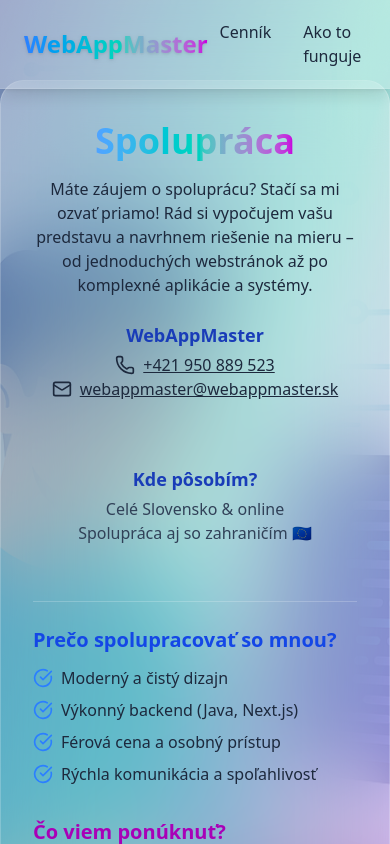
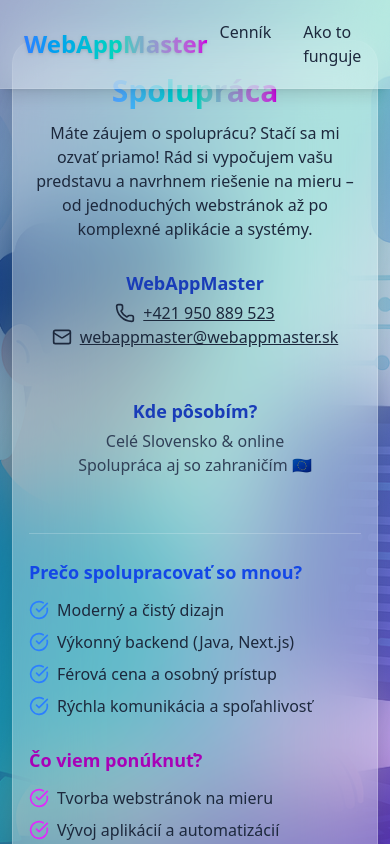
Before and after one commit to BantVegas/webappmaster, a Next.js app: page /spolupraca in a window 390 px wide. Shown: the top 844 px of the page. Built offline with nearby package versions, Linux system fonts and the light colour scheme.

Commit message:
oprava drobností, vizuál, texty, úprava blokov

```diff
--- a/src/app/ako-to-funguje/page.tsx
+++ b/src/app/ako-to-funguje/page.tsx
@@ -40,39 +40,41 @@
         backgroundRepeat: "no-repeat",
       }}
     >
+      {/* Overlay for readability */}
       <div className="absolute inset-0 bg-gradient-to-br from-blue-900/60 via-teal-500/40 to-purple-600/50 backdrop-blur-2xl z-0" />
+
       <motion.section
-        className="w-full flex flex-col items-center justify-center min-h-screen py-16 md:py-20 z-10 relative"
+        className="w-full flex flex-col items-center justify-center min-h-screen py-12 md:py-20 z-10 relative"
         initial={{ opacity: 0, y: 40 }}
         animate={{ opacity: 1, y: 0 }}
         transition={{ duration: 1.2, ease: "easeOut" }}
       >
         <motion.div
-          className="bg-white/30 backdrop-blur-2xl border border-white/20 shadow-2xl rounded-3xl px-4 md:px-8 py-8 md:py-10 max-w-md md:max-w-2xl w-full flex flex-col items-center"
+          className="bg-white/30 backdrop-blur-2xl border border-white/20 shadow-2xl rounded-3xl px-3 sm:px-4 md:px-8 py-7 sm:py-8 md:py-10 max-w-full sm:max-w-md md:max-w-2xl w-full flex flex-col items-center"
           initial={{ opacity: 0, scale: 0.97 }}
           animate={{ opacity: 1, scale: 1 }}
           transition={{ duration: 1, delay: 0.5 }}
         >
-          <h1 className="text-3xl md:text-5xl font-bold text-center mb-5 bg-clip-text text-transparent bg-gradient-to-r from-blue-400 via-teal-400 to-fuchsia-600">
+          <h1 className="text-2xl sm:text-3xl md:text-5xl font-bold text-center mb-4 md:mb-5 bg-clip-text text-transparent bg-gradient-to-r from-blue-400 via-teal-400 to-fuchsia-600">
             Ako to funguje
           </h1>
-          <p className="text-base md:text-lg text-slate-800 mb-6 text-center">
+          <p className="text-sm sm:text-base md:text-lg text-slate-800 mb-4 md:mb-6 text-center">
             Férový a prehľadný postup od zadania až po spustenie a podporu.
           </p>
-          <ol className="space-y-5 md:space-y-8 w-full max-w-xl px-1">
+          <ol className="space-y-4 sm:space-y-5 md:space-y-8 w-full max-w-xl px-0 sm:px-1">
             {steps.map((step, idx) => (
               <motion.li
                 key={step.title}
-                className="flex items-start gap-4 md:gap-6 bg-white/60 backdrop-blur-lg rounded-2xl shadow p-4 md:p-6 border border-white/30"
+                className="flex items-start gap-3 sm:gap-4 md:gap-6 bg-white/60 backdrop-blur-lg rounded-2xl shadow p-3 sm:p-4 md:p-6 border border-white/30"
                 initial={{ opacity: 0, y: 40 }}
                 whileInView={{ opacity: 1, y: 0 }}
                 viewport={{ once: true }}
                 transition={{ duration: 0.5, delay: 0.15 * idx }}
               >
-                <span className="text-2xl md:text-4xl">{step.icon}</span>
+                <span className="text-xl sm:text-2xl md:text-4xl">{step.icon}</span>
                 <div>
-                  <div className="font-bold text-blue-700 mb-1 text-base md:text-lg">{step.title}</div>
-                  <div className="text-slate-800 text-sm md:text-base">{step.desc}</div>
+                  <div className="font-bold text-blue-700 mb-1 text-base sm:text-lg">{step.title}</div>
+                  <div className="text-slate-800 text-sm sm:text-base">{step.desc}</div>
                 </div>
               </motion.li>
             ))}
--- a/src/app/spolupraca/page.tsx
+++ b/src/app/spolupraca/page.tsx
@@ -15,24 +15,25 @@
     >
       <div className="absolute inset-0 bg-gradient-to-br from-blue-900/60 via-teal-500/40 to-purple-600/50 backdrop-blur-2xl z-0" />
       <motion.section
-        className="w-full flex flex-col items-center justify-center min-h-screen py-20 z-10 relative"
+        className="w-full flex flex-col items-center justify-center min-h-screen py-10 md:py-20 z-10 relative px-3"
         initial={{ opacity: 0, y: 40 }}
         animate={{ opacity: 1, y: 0 }}
         transition={{ duration: 1.2, ease: "easeOut" }}
       >
         <motion.div
-          className="bg-white/30 backdrop-blur-2xl border border-white/20 shadow-2xl rounded-3xl px-8 py-10 max-w-2xl w-full flex flex-col items-center"
+          className="bg-white/30 backdrop-blur-2xl border border-white/20 shadow-2xl rounded-3xl px-4 xs:px-6 md:px-8 py-8 md:py-12 max-w-2xl w-full flex flex-col items-center"
           initial={{ opacity: 0, scale: 0.97 }}
           animate={{ opacity: 1, scale: 1 }}
           transition={{ duration: 1, delay: 0.5 }}
         >
-          <h1 className="text-4xl md:text-5xl font-bold text-center mb-4 bg-clip-text text-transparent bg-gradient-to-r from-blue-400 via-teal-400 to-fuchsia-600">
+          <h1 className="text-3xl sm:text-4xl md:text-5xl font-bold text-center mb-3 bg-clip-text text-transparent bg-gradient-to-r from-blue-400 via-teal-400 to-fuchsia-600">
             Spolupráca
           </h1>
-          <p className="text-md text-slate-800 mb-6 text-center max-w-lg">
+          <p className="text-base sm:text-md text-slate-800 mb-7 text-center max-w-lg">
             Máte záujem o spoluprácu? Stačí sa mi ozvať priamo! Rád si vypočujem vašu predstavu a navrhnem riešenie na mieru – od jednoduchých webstránok až po komplexné aplikácie a systémy.
           </p>
-          <div className="flex flex-col sm:flex-row justify-center gap-8 w-full mb-8">
+          {/* Kontakty */}
+          <div className="flex flex-col sm:flex-row justify-center gap-6 sm:gap-8 w-full mb-8">
             <div className="flex-1 flex flex-col items-center">
               <span className="text-lg font-semibold text-blue-800 mb-1">WebAppMaster</span>
               <a
@@ -50,16 +51,16 @@
                 webappmaster@webappmaster.sk
               </a>
             </div>
-            <div className="flex-1 flex flex-col items-center mt-8 sm:mt-0">
+            <div className="flex-1 flex flex-col items-center mt-6 sm:mt-0">
               <span className="text-lg font-semibold text-blue-800 mb-1">Kde pôsobím?</span>
               <span className="text-base text-slate-700">Celé Slovensko & online</span>
               <span className="text-base text-slate-700">Spolupráca aj so zahraničím 🇪🇺</span>
             </div>
           </div>
           <div className="w-full border-t border-white/20 my-6" />
-          <div className="grid md:grid-cols-2 gap-8 w-full">
+          <div className="grid grid-cols-1 md:grid-cols-2 gap-7 w-full">
             <div>
-              <h2 className="text-xl font-bold text-blue-700 mb-3">Prečo spolupracovať so mnou?</h2>
+              <h2 className="text-lg md:text-xl font-bold text-blue-700 mb-3">Prečo spolupracovať so mnou?</h2>
               <ul className="space-y-2">
                 <li className="flex items-center gap-2 text-slate-800">
                   <CheckCircle className="w-5 h-5 text-blue-500" />
@@ -80,7 +81,7 @@
               </ul>
             </div>
             <div>
-              <h2 className="text-xl font-bold text-fuchsia-700 mb-3">Čo viem ponúknuť?</h2>
+              <h2 className="text-lg md:text-xl font-bold text-fuchsia-700 mb-3">Čo viem ponúknuť?</h2>
               <ul className="space-y-2">
                 <li className="flex items-center gap-2 text-slate-800">
                   <CheckCircle className="w-5 h-5 text-fuchsia-500" />
```
Also changed, not shown: src/app/page.tsx (+18 -19 lines).
